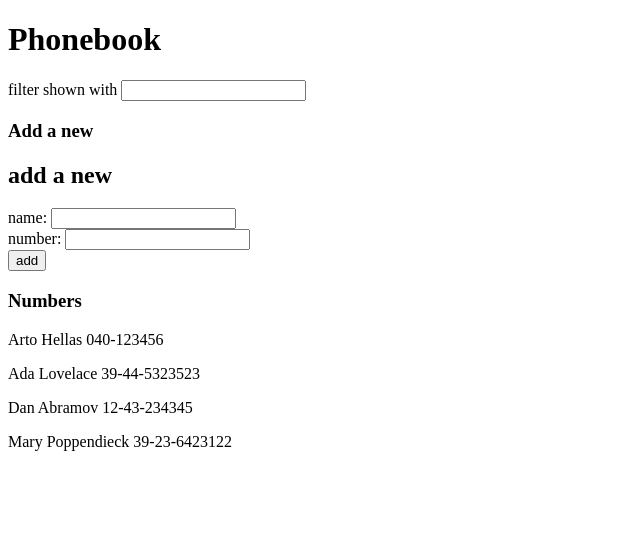
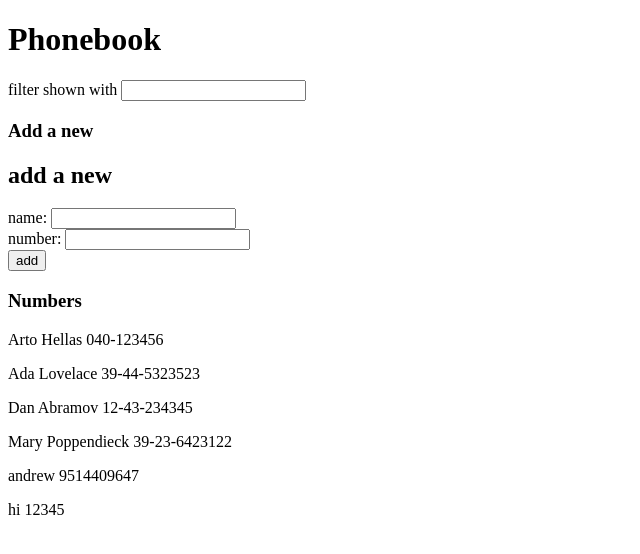
Before and after one commit to andrew1st/my_fullstackopen, a React (Create React App) app in the folder part2/: page / in a window 1280 px wide. Shown: the top 554 px of the page, without its empty margins (0-640 px from the left). Built offline with nearby package versions, Linux system fonts and the light colour scheme; data requests are answered from the project's data file.

Commit message:
finish ex. 2.13 | personService in services directory

```diff
--- a/part2/db.json
+++ b/part2/db.json
@@ -1,5 +1,5 @@
 {
-    "persons":[
+  "persons": [
     {
       "name": "Arto Hellas",
       "number": "040-123456",
@@ -19,6 +19,16 @@
       "name": "Mary Poppendieck",
       "number": "39-23-6423122",
       "id": 4
+    },
+    {
+      "name": "andrew",
+      "number": "9514409647",
+      "id": "andrew"
+    },
+    {
+      "name": "hi",
+      "number": "12345",
+      "id": "hi"
     }
   ]
 }
--- a/part2/src/App.js
+++ b/part2/src/App.js
@@ -5,6 +5,8 @@
 import Filter from "./components/Filter"
 import Persons from "./components/Person"
 import PersonForm from "./components/PersonForm"
+
+import personService from "./services/persons"
 
 const App = () => {
   const [newName, setNewName] = useState('')
@@ -14,13 +16,10 @@
   const [persons, setPersons] = useState([])
   // load data from db.json file
   useEffect(() => {
-    console.log('effect')
-    axios
-      .get('http://localhost:3001/persons')
-      .then(response => {
-        console.log('promise fulfilled')
-        setPersons(response.data)
-      })
+    personService.getAll()
+    .then(response => {
+      setPersons(response.data)
+    })
   }, [])
 
   const handleFilterChange = (event) => {
@@ -39,12 +38,6 @@
   }
 
   const handleAddPerson = (event) => {
-    //TODO -> update event handler with axios post
-    //axios
-    //.post('http://localhost:3001/notes', noteObject)
-    //.then(response => {
-      //console.log(response)
-    //})
     event.preventDefault()
     console.log("handleAddPerson:")
 
@@ -60,15 +53,14 @@
               number: newNumber,
               id: newName
             }
-          axios
-            .post('http://localhost:3001/persons', noteObject)
+          personService
+            .create(personObject)
             .then(response => {
               console.log(response)
-              setPersons(persons.concat(personObject))
+              setPersons(persons.concat(response.data))
               setNewName('')
               setNewNumber('')
-          })
-
+            })
         }
         else {
           const alert_str = `${newName} is already added to the PhoneBook.`
--- /dev/null
+++ b/part2/src/services/persons.js
@@ -0,0 +1,16 @@
+import axios from 'axios'
+const baseUrl = 'http://localhost:3001/persons'
+
+const getAll = () => {
+  return axios.get(baseUrl)
+}
+
+const create = newObject => {
+  return axios.post(baseUrl, newObject)
+}
+
+const update = (id, newObject) => {
+  return axios.put(`${baseUrl}/${id}`, newObject)
+}
+
+export default { getAll, create, update }
```
Lines whose indentation alone changed are shown as unchanged.
